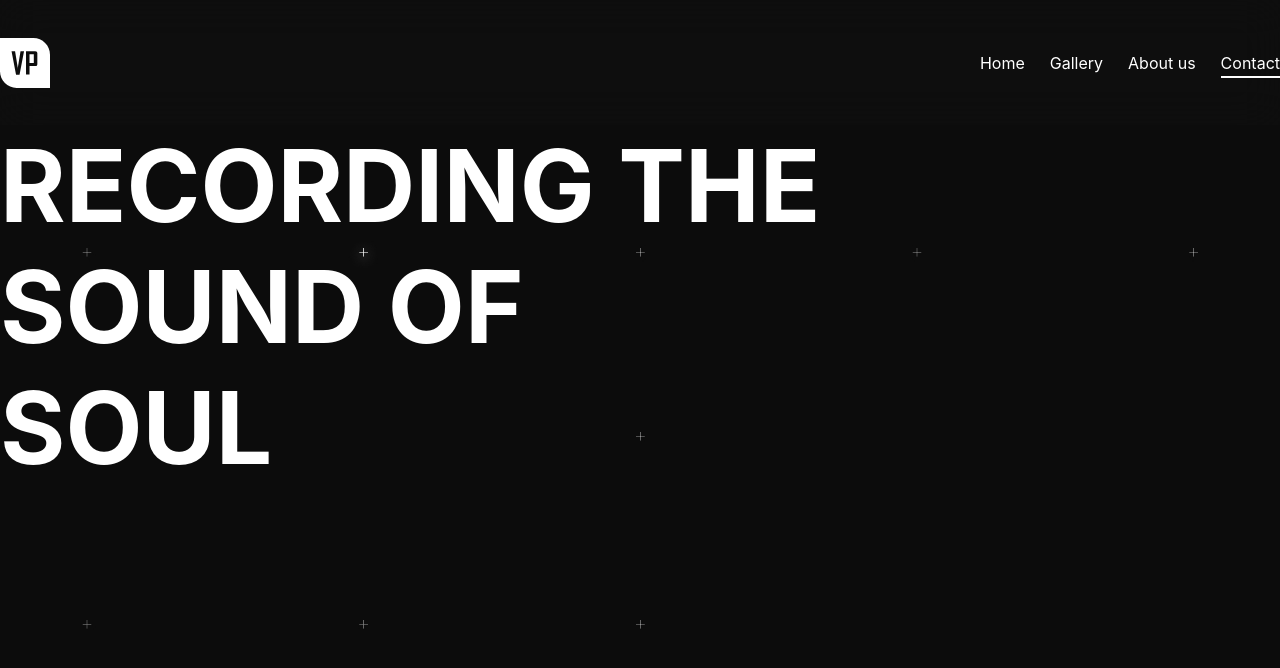
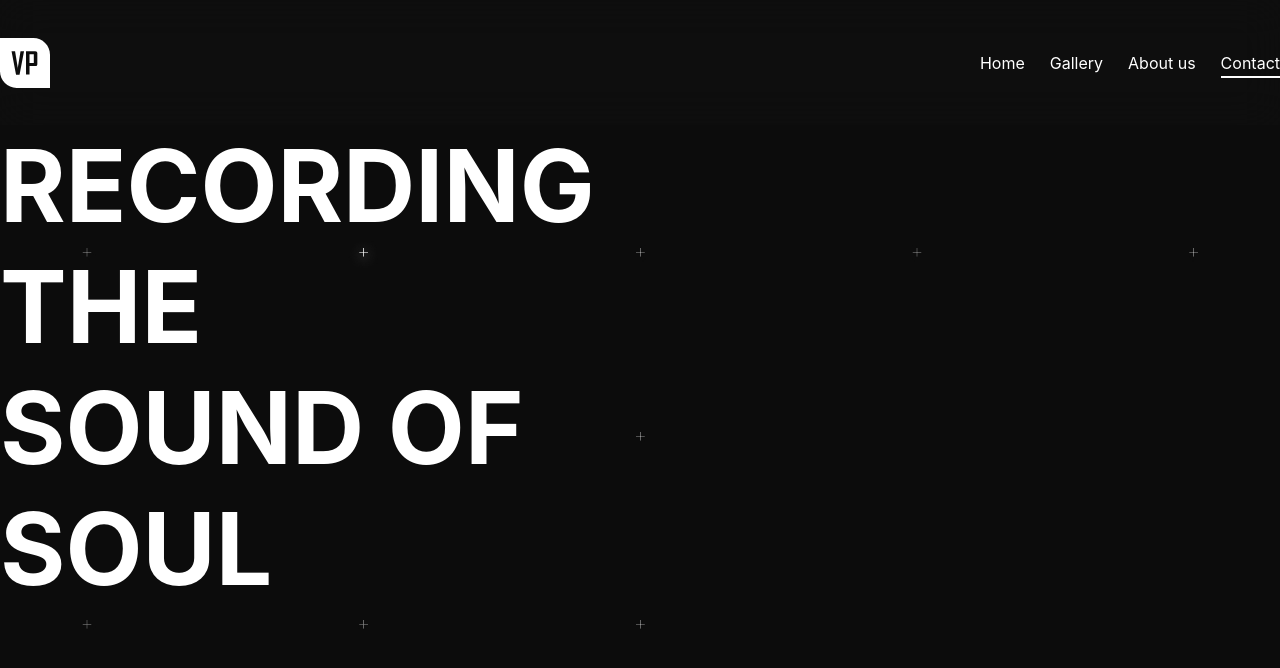
Before and after one commit to DimaKyrdiashkin/ReactLearn, a React (Create React App) app: page /contact in a window 1280 px wide. Shown: the top 668 px of the page. Built offline with nearby package versions, Linux system fonts and the light colour scheme.

Commit message:
09.07.2020

```diff
--- a/src/App.css
+++ b/src/App.css
@@ -35,7 +35,7 @@ nav a.active::before{
   background-size: cover;
   background-repeat: no-repeat;
   background-position: center;
-  height: calc(100vh - 125px);
+  min-height: calc(100vh - 125px);
 }
 .container{
   max-width: 1670px;
--- a/src/Pages/Contact.js
+++ b/src/Pages/Contact.js
@@ -3,7 +3,7 @@ import PromoContent from '../components/PromoContent';
 
 const Contact =()=> {
     return (
-      <PromoContent headText={`RECORDING THE\nSOUND OF\nSOUL`}/>
+      <PromoContent headText={`RECORDING\nTHE\nSOUND OF\nSOUL`}/>
     );
 }
 export default Contact
--- a/src/Pages/Gallery.js
+++ b/src/Pages/Gallery.js
@@ -3,7 +3,7 @@ import PromoContent from '../components/PromoContent';
 
 const Gallery =()=> {
     return (
-      <PromoContent headText={`RECORDING THE\nSOUND OF\nSOUL`}/>
+      <PromoContent headText={`RECOR\nDING THE\nSOUND OF\nSOUL`}/>
     );
 }
 export default Gallery
--- a/src/Pages/Home.js
+++ b/src/Pages/Home.js
@@ -17,12 +17,11 @@ const Home =()=>{
              }
          }
      }
-    let text2 = `GAME LIKE \n LIFE, IS\nNOT PREDICTIBLE`;
     return (
     <>
-      <PromoContent headText={text}/>
+      <PromoContent headText={`GAME\nLIKE\n LIFE,\nIS\nNOT\nPREDICTIBLE`}/>
     <InfoContext.Provider
-        value ={{text2}}
+        value ={{text}}
     >
         <Info/>
     </InfoContext.Provider>
--- a/src/components/Info.js
+++ b/src/components/Info.js
@@ -2,6 +2,7 @@ import React from "react";
 import './Info.css'
 import bg from './../assets/info_bg.png'
 import InfoFirst from "./InfoFirst";
+
 const Info = () => {
     const style = {
         info: {
```
